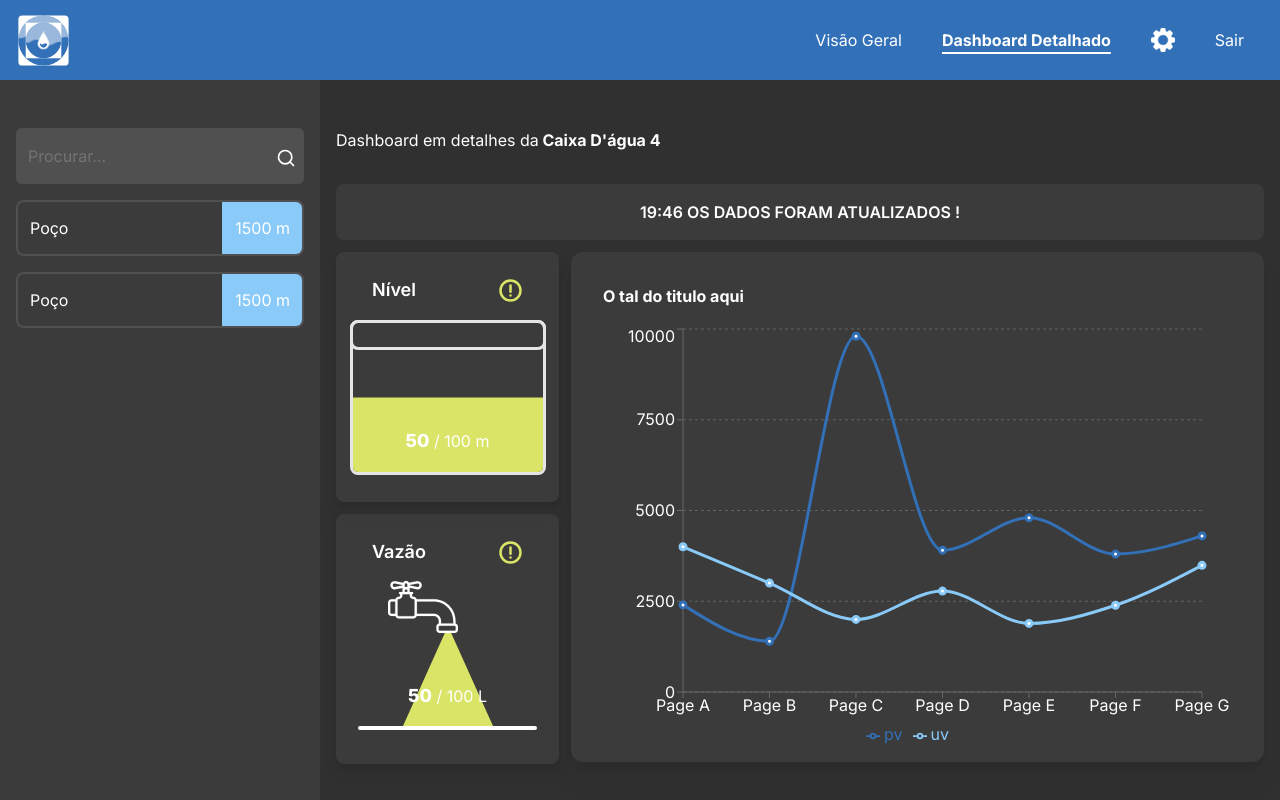
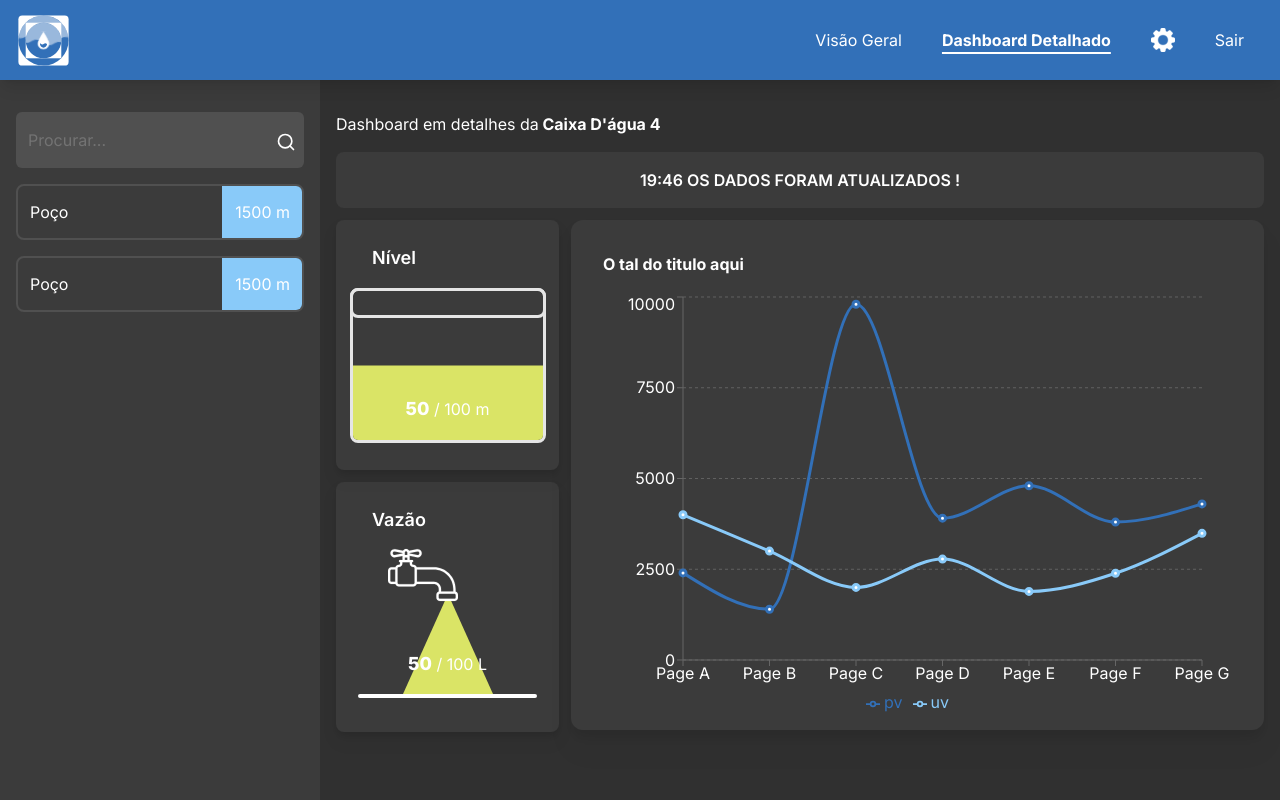
Before and after one commit to RivianSoldier/MAUAguas, a Next.js app in the folder front/mauaguas_front/: page /dashboard-detalhado in a window 1280 px wide. Built offline with nearby package versions, Linux system fonts and the light colour scheme.

Commit message:
melhorias

```diff
--- a/front/mauaguas_front/app/dashboard-detalhado/page.js
+++ b/front/mauaguas_front/app/dashboard-detalhado/page.js
@@ -12,7 +12,7 @@ export default function DashboardDetalhado() {
     <main className="flex min-h-screen flex-col bg-[#303030]">
       <NavBar activePage="dashboard-detalhado" />
       <div className="flex flex-grow">
-        <div className="flex flex-col items-center justify-start pt-32 w-96 bg-[#3b3b3b] gap-4 px-4">
+        <div className="flex flex-col items-center justify-start pt-28 w-96 bg-[#3b3b3b] gap-4 px-4">
           <div className="relative">
             <Input
               placeholder="Procurar..."
@@ -35,25 +35,24 @@ export default function DashboardDetalhado() {
           </div>
         </div>
         <div className="flex flex-col w-full text-white mx-4">
-          <p className="mt-32">
+          <p className="mt-28">
             Dashboard em detalhes da
             <span className="font-bold"> Caixa D'água 4</span>
           </p>
-          <div className="flex items-center justify-center bg-[#3b3b3b] rounded-lg h-14 font-semibold mt-8">
+          <div className="flex items-center justify-center bg-[#3b3b3b] rounded-lg h-14 font-semibold mt-4">
             19:46 OS DADOS FORAM ATUALIZADOS !
           </div>
           <div className="grid grid-cols-4 gap-3 mt-3">
             <div className="grid grid-cols-2 gap-3 col-span-4 min-[1190px]:col-span-1">
               <div className="col-span-1 min-[1190px]:col-span-2">
                 <ModeloNivel
-                  nome={"Nível"}
                   altura={50}
                   capacidade={100}
-                  tipo={0}
+                  hidden={true}
                 />
               </div>
               <div className="col-span-1 min-[1190px]:col-span-2">
-                <ModeloVazao nome={"Vazão"} vazao={50} maximo={100} tipo={0} />
+                <ModeloVazao vazao={50} maximo={100} hidden={true} />
               </div>
             </div>
 
--- a/front/mauaguas_front/app/visao-geral/page.js
+++ b/front/mauaguas_front/app/visao-geral/page.js
@@ -65,16 +65,16 @@ export default function VisaoGeral() {
                     <TabsContent value="vazao">
                         <div className="gap-4 grid xl:grid-cols-5 lg:grid-cols-4 md:grid-cols-3 sm:grid-cols-2">
                             <ModeloVazao nome="Poço" vazao={1000} maximo={1500} tipo={1} />
-                            <ModeloVazao nome="Caixa 1" vazao={1500} maximo={1500} tipo={2} />
-                            <ModeloVazao nome="Caixa2aaaaaaaaaaaaaaaaaaaaaaaaaaaa" vazao={1000} maximo={1500} tipo={2} />
-                            <ModeloVazao nome="Caixa 3" vazao={500} maximo={1500} tipo={2} />
-                            <ModeloVazao nome="Caixa 4" vazao={300} maximo={1500} tipo={2} />
-                            <ModeloVazao nome="Caixa 3" vazao={500} maximo={1500} tipo={2} />
-                            <ModeloVazao nome="Caixa 3" vazao={500} maximo={1500} tipo={2} />
-                            <ModeloVazao nome="Caixa 3eeeeeeeeeeeeeeeeee" vazao={500} maximo={1500} tipo={2} />
-                            <ModeloVazao nome="Caixa 3" vazao={500} maximo={1500} tipo={2} />
-                            <ModeloVazao nome="Caixa 3" vazao={500} maximo={1500} tipo={2} />
-                            <ModeloVazao nome="Caixa 5" vazao={0} maximo={1500} tipo={2} />
+                            <ModeloVazao nome="Caixa 1" vazao={1500} maximo={1500}/>
+                            <ModeloVazao nome="Caixa2aaaaaaaaaaaaaaaaaaaaaaaaaaaa" vazao={1000} maximo={1500}/>
+                            <ModeloVazao nome="Caixa 3" vazao={500} maximo={1500}/>
+                            <ModeloVazao nome="Caixa 4" vazao={300} maximo={1500}/>
+                            <ModeloVazao nome="Caixa 3" vazao={500} maximo={1500}/>
+                            <ModeloVazao nome="Caixa 3" vazao={500} maximo={1500}/>
+                            <ModeloVazao nome="Caixa 3eeeeeeeeeeeeeeeeee" vazao={500} maximo={1500}/>
+                            <ModeloVazao nome="Caixa 3" vazao={500} maximo={1500}/>
+                            <ModeloVazao nome="Caixa 3" vazao={500} maximo={1500}/>
+                            <ModeloVazao nome="Caixa 5" vazao={0} maximo={1500}/>
                         </div>
                     </TabsContent>
                 </div>
--- a/front/mauaguas_front/components/NavBar.js
+++ b/front/mauaguas_front/components/NavBar.js
@@ -14,7 +14,7 @@ export default function NavBar({ activePage }) {
   }, []);
 
   return (
-    <header className="bg-[#3270B8] h-20 p-4 w-full fixed z-50 top-0">
+    <header className="bg-[#3270B8] h-20 p-4 w-full fixed z-50 top-0 shadow-lg">
       <div className="max-w-full mx-auto h-full flex justify-between items-center">
         <div className="rounded-xl">
           <Image src="/logo_01.svg" alt="Logo" width={55} height={55} />
--- a/front/mauaguas_front/components/ui/modelo-nivel-geral.jsx
+++ b/front/mauaguas_front/components/ui/modelo-nivel-geral.jsx
@@ -6,7 +6,7 @@ import {
     TooltipTrigger,
 } from "@/components/ui/tooltip"
 
-export function ModeloNivel({ altura, capacidade, nome, tipo }) {
+export function ModeloNivel({ altura = 0, capacidade = 0, nome = "Nível", tipo = 0, hidden = false}) {
     const alturaPoco = "h-[515px]";
     const alturaCaixa = "h-[250px]";
     const tamanhoPoco = "h-[420px]";
@@ -58,7 +58,7 @@ export function ModeloNivel({ altura, capacidade, nome, tipo }) {
                 <TooltipProvider>
                     <Tooltip>
                         <TooltipTrigger asChild>
-                            <div className={`min-w-6 z-20 ${volume > 75 ? "hidden" : ""}`}>
+                            <div className={`min-w-6 z-20 ${ ((volume > 75) || (hidden == true)) ? "hidden" : ""}`}>
                                 <svg
                                     width="25px"
                                     height="25px"
--- a/front/mauaguas_front/components/ui/modelo-vazao-geral.jsx
+++ b/front/mauaguas_front/components/ui/modelo-vazao-geral.jsx
@@ -6,7 +6,7 @@ import {
     TooltipTrigger,
 } from "@/components/ui/tooltip"
 
-export function ModeloVazao({ vazao, maximo, nome, tipo }) {
+export function ModeloVazao({ vazao = 0, maximo = 0, nome = "Vazão", tipo = 0, hidden = false}) {
     const alturaPoco = "h-[515px]";
     const alturaCaixa = "h-[250px]";
     const bordaPoco = "border-[380px]";
@@ -58,7 +58,7 @@ export function ModeloVazao({ vazao, maximo, nome, tipo }) {
                 <TooltipProvider>
                     <Tooltip>
                         <TooltipTrigger asChild>
-                            <div className={`min-w-6 z-20 ${razao > 75 ? "hidden" : ""}`}>
+                            <div className={`min-w-6 z-20 ${((razao > 75) || (hidden == true)) ? "hidden" : ""}`}>
                                 <svg
                                     width="25px"
                                     height="25px"
```
